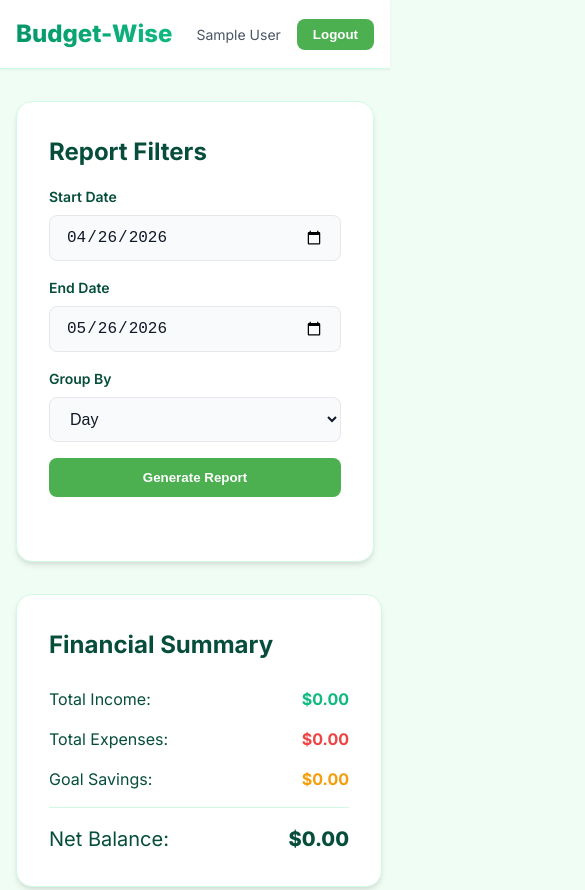
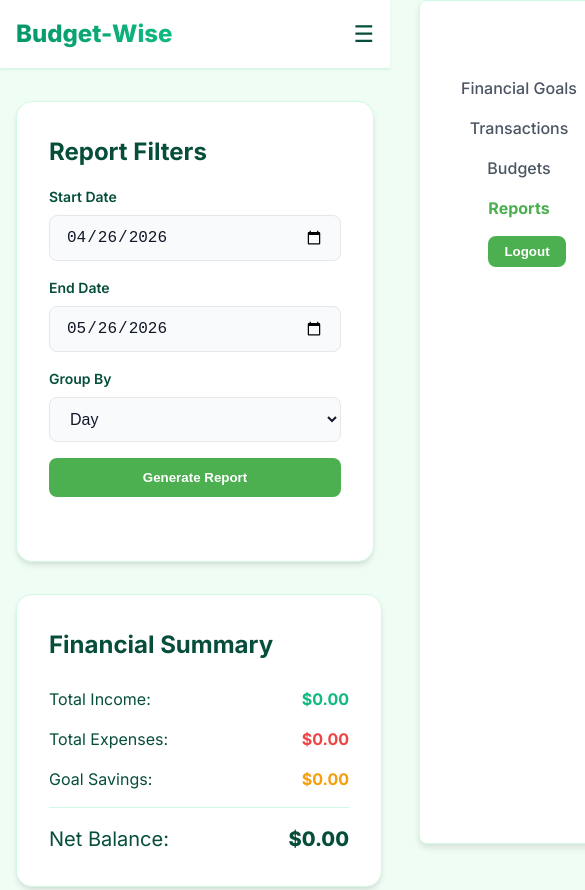
Before and after one commit to Mario-Nasser/Budget-Wise, a website: page frontEnd/report.html in a window 390 px wide. Shown: the top 890 px of the page, 585 px wide, since content can reach past the window. Drawn offline with nearby package versions, Linux system fonts and the light colour scheme; no server answers; sample sign-in values are in the browser's storage.

Commit message:
make the nav responsive

```diff
--- a/frontEnd/assets/css/main.css
+++ b/frontEnd/assets/css/main.css
@@ -67,21 +67,68 @@ nav {
   gap: 1.5rem;
   list-style: none;
 }
-
-.nav-links a {
+a {
   color: var(--text-muted);
   text-decoration: none;
   font-weight: 500;
   transition: color 0.3s;
 }
 
-.nav-links a:hover {
+a:hover {
   color: var(--primary);
 }
 
-.nav-links a.active {
+a.active {
   color: var(--primary);
   font-weight: 700;
+}
+
+ul{
+  list-style: none;
+}
+
+#nav-toggle{
+  display: none;
+  cursor: pointer;
+  font-size: 23px;
+}
+
+#navOnMobile{
+  position: absolute;
+  top: 0px;
+  right: -229px;
+  background: #ffffff;
+  border: 1px solid var(--border);
+  border-radius: 8px;
+  box-shadow: 0 4px 6px rgba(0,0,0,0.1);
+  padding: 1rem;
+  transition: right 0.3s ease-in-out;
+  z-index: 101;
+  display: flex;
+  flex-direction: column;
+  align-items: right;
+  gap: 1rem;
+  width: 200px;
+  height: 100vh;
+}
+#nav-close{
+  cursor: pointer;
+  font-size: 18px;
+}
+
+#linksOnMobile{
+  display: flex;
+  flex-direction: column;
+  gap: 1rem;
+  justify-content: center;
+  align-items: center;
+}
+
+.mobile-user-info {
+  display: flex;
+  gap: 1rem;
+  align-items: center;
+  justify-content: center;
 }
 
 /* Forms */
@@ -185,6 +232,9 @@ select option {
   .grid-2, .grid-3 { grid-template-columns: 1fr; }
   nav { padding: 1rem; }
   .nav-links { display: none; }
+  #nav-toggle { display: block !important; }
+  #nav-user-info { display: none !important; }
+
 }
 
 /* Animations */
--- /dev/null
+++ b/frontEnd/assets/js/main.js
@@ -0,0 +1,10 @@
+// Mobile Navigation Toggle
+document.getElementById('nav-toggle').addEventListener('click', function() {
+    const navOnMobile = document.getElementById('navOnMobile');
+    navOnMobile.style.right ='0';
+});
+
+document.getElementById('nav-close').addEventListener('click', function() {
+    const navOnMobile = document.getElementById('navOnMobile');
+    navOnMobile.style.right = '-229px';
+});
--- a/frontEnd/report.html
+++ b/frontEnd/report.html
@@ -21,9 +21,23 @@
       <li><a href="budgets.html">Budgets</a></li>
       <li><a href="report.html" class="active">Reports</a></li>
     </ul>
-    <div style="display: flex; gap: 1rem; align-items: center;">
+    <div id="nav-user-info" style="display: flex; gap: 1rem; align-items: center;">
       <span id="nav-user-name" style="color: var(--text-muted); font-size: 0.875rem;"></span>
       <button onclick="handleLogout()" class="btn btn-primary" style="padding: 0.5rem 1rem;">Logout</button>
+    </div>
+    <div id="nav-toggle">☰</div>
+    <div id="navOnMobile">
+      <div id="nav-close" style="text-align: right; margin-bottom: 1rem;">X</div>
+      <ul id="linksOnMobile">
+        <li><a href="index.html">Financial Goals</a></li>
+        <li><a href="addTransaction.html">Transactions</a></li>
+        <li><a href="budgets.html">Budgets</a></li>
+        <li><a href="report.html" class="active">Reports</a></li>
+      </ul>
+      <div class="mobile-user-info">
+        <span id="nav-user-name" style="color: var(--text-muted); font-size: 0.875rem;"></span>
+        <button onclick="handleLogout()" class="btn btn-primary" style="padding: 0.5rem 1rem;">Logout</button>
+      </div>
     </div>
   </nav>
 
@@ -129,5 +143,6 @@
   <script src="https://cdn.jsdelivr.net/npm/chart.js"></script>
   <script src="assets/js/api.js"></script>
   <script src="assets/js/report.js"></script>
+  <script src="assets/js/main.js"></script>
 </body>
 </html>
```
Also changed, not shown: frontEnd/addTransaction.html (+16 -1 lines), frontEnd/budgets.html (+16 -1 lines), frontEnd/index.html (+16 -1 lines).
